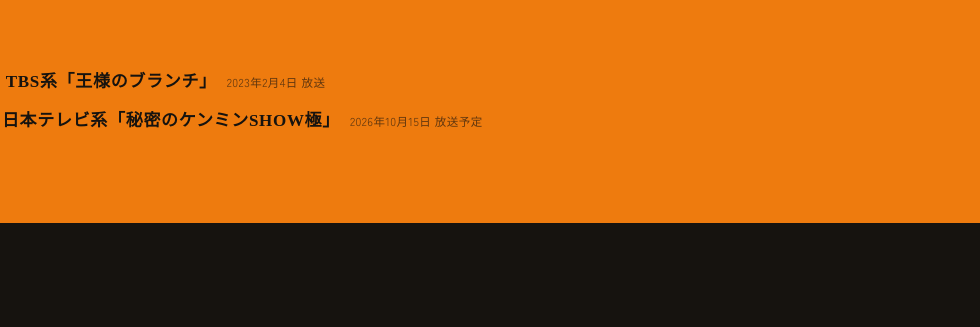
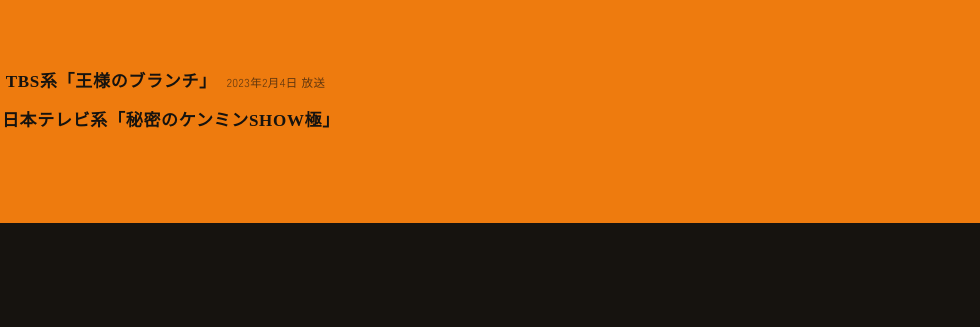
Before and after one commit to tsukatsukamain-ui/-, a plain HTML site: page index.html in a window 1280 px wide. Shown: the part 684-1011 px from the top of the page, 300-1280 px from the left. Drawn offline with nearby package versions, Linux system fonts and the light colour scheme; a web font is replaced by a local one.

Commit message:
ケンミンSHOW極の放送予定表記を削除
Co-Authored-By: Claude Sonnet 5.5 <noreply@anthropic.com>
Claude-Session: https://claude.ai/code/session_014zgUtwUq4ZQESRdc2Yookg

```diff
--- a/index.html
+++ b/index.html
@@ -559,7 +559,6 @@
 
 <!--
   ▼ メディア掲載バー
-  ケンミンショー放送後は「放送予定」→「紹介されました」に文言を変更。
   とちぎテレビの番組名・放送日が判明したら、mitemを1つ追加してください。
 -->
 <section class="media" id="media">
@@ -572,7 +571,7 @@
       </li>
       <li>
         <img class="mlogo" src="images/logo-kenmin.webp" alt="秘密のケンミンSHOW極" width="273" height="120" loading="lazy" decoding="async">
-        <span class="mshow">日本テレビ系「秘密のケンミンSHOW極」</span><span class="mdate">2026年10月15日 放送予定</span>
+        <span class="mshow">日本テレビ系「秘密のケンミンSHOW極」</span>
       </li>
     </ul>
   </div>
```
